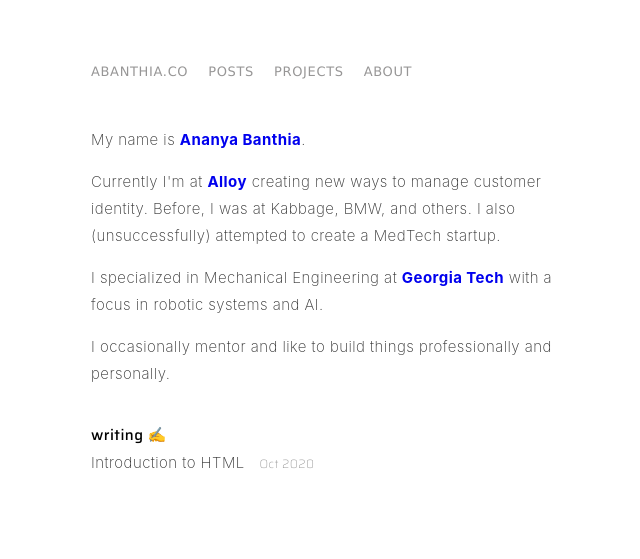
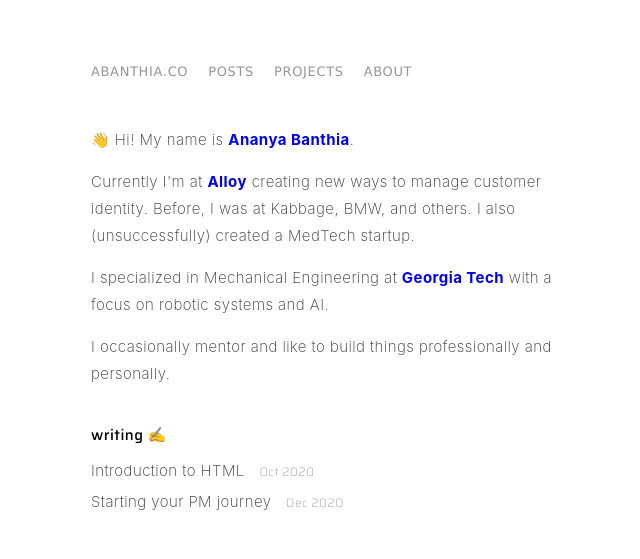
Before and after one commit to ananyabanthia/site, a plain HTML site: page index.html in a window 1280 px wide. Shown: the whole page, without its empty margins (199-839 px from the left). Drawn offline with nearby package versions, Linux system fonts and the light colour scheme.

Commit message:
additional formatting

```diff
--- a/index.html
+++ b/index.html
@@ -30,20 +30,37 @@
       </div>
     </div>
   </nav>
-  <div class="container">
+  <div class="container" style="max-width:500px;">
     <div>
-      <p>My name is <a href="about.html" class="body-link">Ananya Banthia</a>.</p>
-      <p>Currently I'm at <a href="https://alloy.co" target="_blank" class="body-link">Alloy</a> creating new ways to manage customer
-        identity. Before, I was at Kabbage, BMW, and others. I also (unsuccessfully) attempted to create a MedTech startup.</p>
-      <p>I specialized in Mechanical Engineering at <a href="https://www.gatech.edu/" target="_blank" class="body-link">Georgia Tech</a> with a focus in robotic systems and AI.</p>
-      <p>I occasionally mentor and like to build things professionally and personally.</p>
+      <p class="p_intro_text">👋 Hi! My name is <a href="about.html" class="body-link">Ananya Banthia</a>.</p>
+
+
+      <p class="p_intro_text">Currently I'm at <a href="https://alloy.co" target="_blank" class="body-link">Alloy</a>
+        creating new ways to manage customer identity. Before, I was at Kabbage, BMW, and others. I also
+        (unsuccessfully) created a MedTech
+        startup.</p>
+
+
+
+      <p class="p_intro_text">I specialized in Mechanical Engineering at <a href="https://www.gatech.edu/"
+          target="_blank" class="body-link">Georgia Tech</a> with a focus on robotic systems and AI.</p>
+
+
+
+      <p class="p_intro_text">I occasionally mentor and like to build things professionally and personally.</p>
+
+
     </div>
 
     <div class="title">writing ✍️</div>
-    <a href="./posts/intro_html.html" class="post-w-date">
-      <div class="post-title">Introduction to HTML</div>
+    <div class="post-w-date">
+      <a href="./posts/intro_html.html" class="post-title">Introduction to HTML</a>
       <div class="post-date">Oct 2020</div>
-    </a>
+    </div>
+    <div class="post-w-date">
+      <a href="./posts/pm_journey.html" class="post-title">Starting your PM journey</a>
+      <div class="post-date">Dec 2020</div>
+    </div>
 
   </div>
 </body>
--- a/resources/css/styles.css
+++ b/resources/css/styles.css
@@ -15,6 +15,19 @@ p {
     display: block;
 }
 
+.p_intro {
+    /* padding-left: 20px; */
+}
+
+.p_intro_text{
+/* display: inline-block; */
+}
+
+.intro_icon {
+display: inline-block;
+padding-right: 5px;
+}
+
 .body-link {
     font-weight: bold;
     text-decoration: none;
@@ -28,7 +41,7 @@ p {
 .container {
     padding: 40px;
     padding-top: 5px;
-    max-width: 500px;
+    max-width: 800px;
 }
 
 .navigation-wrapper {
@@ -93,6 +106,7 @@ p {
 
 .title {
     padding-top: 20px;
+    padding-bottom: 5px;
     font-family: 'saira', sans-serif;
 }
 
@@ -107,7 +121,7 @@ p {
     margin: 10px;
 }
 
-.li {
+li {
     font-family: -apple-system, BlinkMacSystemFont, "Segoe UI", Roboto, Helvetica, Arial, sans-serif, "Apple Color Emoji", "Segoe UI Emoji", "Segoe UI Symbol";
     font-size: 15px;
     line-height: 1.8em;
@@ -133,7 +147,10 @@ p {
     color: #333333;
     justify-content: center;
     display: inline-block;
-    padding-right: 10px;
+    /* padding-right: 10px; */
+    border-bottom: 1px solid transparent;
+    transition: border-bottom .5s;
+    text-decoration: none;
 }
 
 .post-date {
@@ -142,16 +159,17 @@ p {
     color: grey;
     font-weight: 300;
     font-family: 'saira', sans-serif;
+    padding-left: 10px;
+    text-decoration: none;
 }
 
 .post-w-date {
-    padding-bottom: 5px;
-    border-bottom: 1px solid transparent;
+    padding-top: 3px;
     transition: border-bottom .5s;
     text-decoration: none;
 }
 
-.post-w-date:hover {
+.post-title:hover {
     border-bottom: 1px solid black;
 }
 
```
Also changed, not shown: posts/intro_html.html (+3 -1 lines), posts/pm_journey.html (+6 -1 lines). Lines whose indentation alone changed are shown as unchanged.
